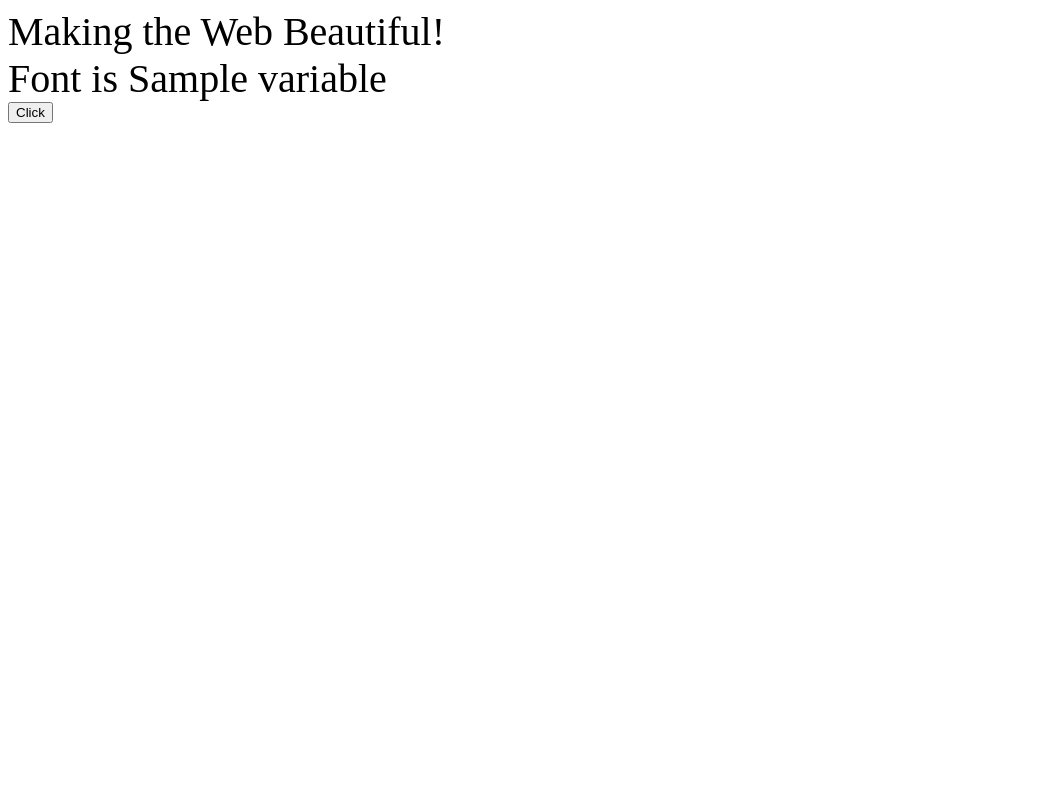
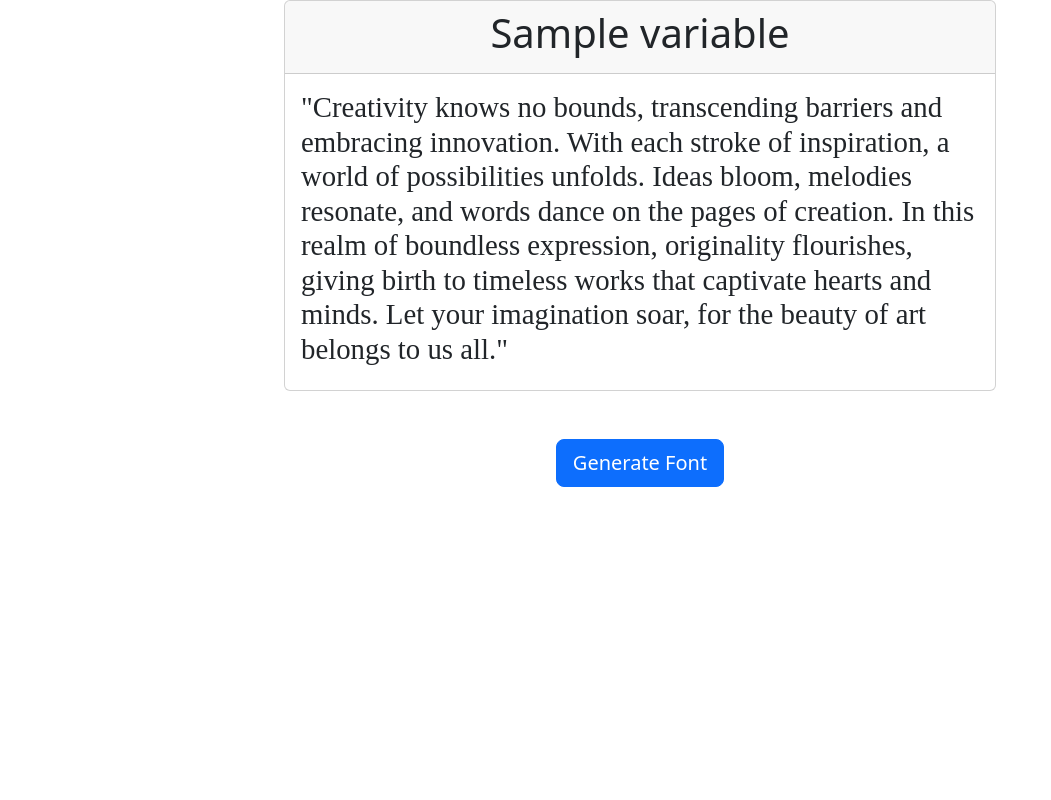
Before and after one commit to sahil92001/Fonticon, a Django app: template templates/fontgen.html in a window 1280 px wide. Shown: the whole page, without its empty margins (0-1051 px from the left). Run offline with Django 4.2, Linux system fonts and the light colour scheme; the template is opened without the code that fills it: most values are stand-ins (such as "Sample title", 1, 10 or a date in 2020); some web fonts are replaced.

Commit message:
added nav bar and also updated the style of card (font generator)

```diff
--- a/templates/fontgen.html
+++ b/templates/fontgen.html
@@ -3,22 +3,71 @@
 <head>
   <meta charset="utf-8">
   <link rel="stylesheet" href="https://fonts.googleapis.com/css?family={{variable}}">
+  <link href="https://cdn.jsdelivr.net/npm/bootstrap@5.3.0-alpha3/dist/css/bootstrap.min.css" rel="stylesheet" integrity="sha384-KK94CHFLLe+nY2dmCWGMq91rCGa5gtU4mk92HdvYe+M/SXH301p5ILy+dN9+nJOZ" crossorigin="anonymous">
   <style>
-    body {
-      font-family: '{{variable}}';
-      font-size: 40px;
-    }
+
+
+
+      .h4-Custom{
+        font-family: '{{variable}}';
+        font-size: 1.8rem;
+        font-weight: normal;
+        text-align: left;
+      }
   </style>
 </head>
 
 <body>
 
-  <div>Making the Web Beautiful!<br>
-    Font is {{variable}}</div>
 
-  <form action="" method="GET">
-    <input type="submit" value="Click">
-  </form>
+  <div class="container text-center">
+    <div class="row">
+      <div class="col-2">
+         <!--Empty-->
+      </div>
+
+
+
+
+      <div class="col-8">
+
+         <!--Code for the Font Genrator-->
+  <div class="container">
+
+    <div class="card">
+      <div class="card-header">
+      <h1 class="display-6">{{variable}} </h1>
+      </div>
+      <div class="card-body">
+        <h1 class="h4-Custom">
+          "Creativity knows no bounds, transcending barriers and embracing innovation. With each stroke of inspiration, a world of possibilities unfolds. Ideas bloom, melodies resonate, and words dance on the pages of creation. In this realm of boundless expression, originality flourishes, giving birth to timeless works that captivate hearts and minds. Let your imagination soar, for the beauty of art belongs to us all."
+        </h1>
+      </div>
+
+      </div>
+
+  <!-- Spacing -->
+
+    </br></br>
+
+    <form action="" method="GET">
+      <button class="btn btn-primary btn-lg" type="submit"> Generate Font </button>
+    </form>
+  </div>
+
+      </div>
+
+
+
+      <div class="col-2">
+        <!--Empty-->
+      </div>
+    </div>
+  </div>
+
+
+
+
 
 </body>
 
```
